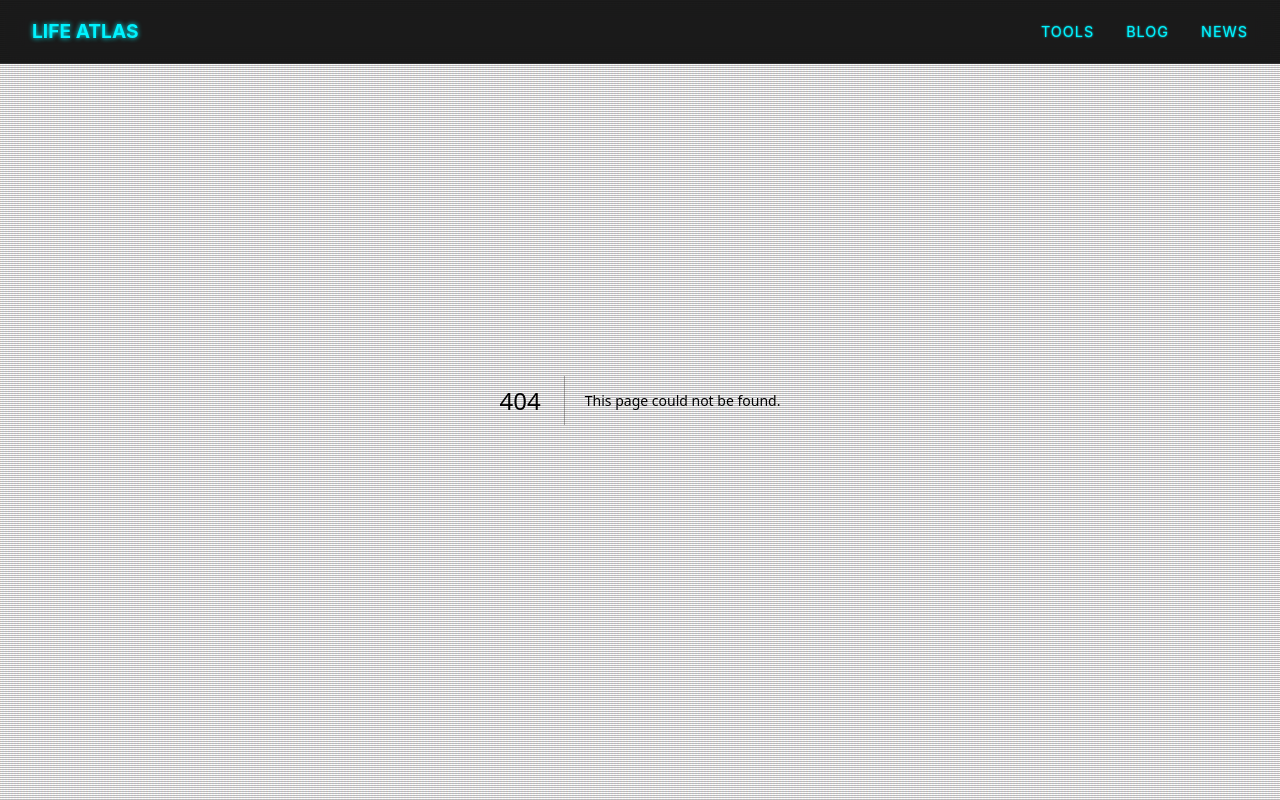
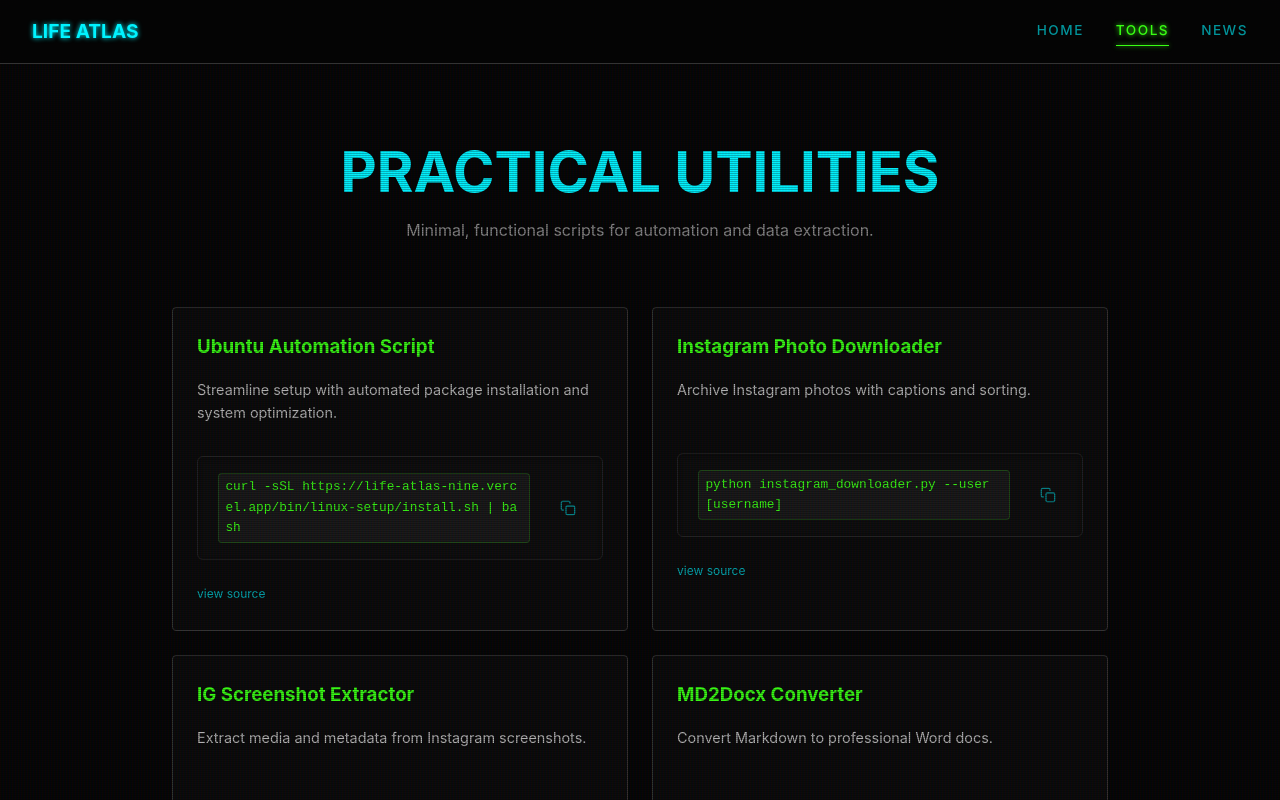
Before and after one commit to kukicivan/life-atlas, a Next.js app: page /tools in a window 1280 px wide. Before the commit this address had no page. Shown: the top 800 px of the page. Built offline with nearby package versions, Linux system fonts and the light colour scheme.

Commit message:
UI: Final premium refinements - Home page restoration, dedicated /tools page, and beautiful nav hover

```diff
--- a/app/components/CopyButton.tsx
+++ b/app/components/CopyButton.tsx
@@ -16,6 +16,7 @@ export default function CopyButton({ text }: { text: string }) {
   };
 
   return (
+    <div style={{ position: 'relative' }}>
       <button
         onClick={handleCopy}
         className={`copy-icon-button ${copied ? 'copied' : ''}`}
@@ -27,5 +28,11 @@ export default function CopyButton({ text }: { text: string }) {
           <svg xmlns="http://www.w3.org/2000/svg" width="16" height="16" viewBox="0 0 24 24" fill="none" stroke="currentColor" strokeWidth="2" strokeLinecap="round" strokeLinejoin="round"><rect x="9" y="9" width="13" height="13" rx="2" ry="2"></rect><path d="M5 15H4a2 2 0 0 1-2-2V4a2 2 0 0 1 2-2h9a2 2 0 0 1 2 2v1"></path></svg>
         )}
       </button>
+      {copied && (
+        <div className="copy-tooltip">
+          COPIED
+        </div>
+      )}
+    </div>
   );
 }
--- a/app/components/NavBar.tsx
+++ b/app/components/NavBar.tsx
@@ -19,16 +19,16 @@ export default function NavBar() {
       </Link>
       <div className="nav-links">
         <Link
-          href="/#tools"
-          className={isActive('/#tools') ? 'active-link' : ''}
+          href="/"
+          className={isActive('/') ? 'active-link' : ''}
+        >
+          HOME
+        </Link>
+        <Link
+          href="/tools"
+          className={isActive('/tools') ? 'active-link' : ''}
         >
           TOOLS
-        </Link>
-        <Link
-          href="/blog"
-          className={isActive('/blog') ? 'active-link' : ''}
-        >
-          BLOG
         </Link>
         <Link
           href="/news"
--- /dev/null
+++ b/app/components/UtilityCard.tsx
@@ -0,0 +1,35 @@
+'use client';
+
+import CopyButton from './CopyButton';
+
+interface UtilityCardProps {
+  title: string;
+  description: string;
+  command: string;
+  sourceUrl: string;
+}
+
+export default function UtilityCard({ title, description, command, sourceUrl }: UtilityCardProps) {
+  return (
+    <div className="glow-card tool-card">
+      <h3 className="glow-text-green" style={{ textShadow: 'none' }}>{title}</h3>
+      <p style={{ margin: '1rem 0', fontSize: '0.9rem', opacity: 0.8, minHeight: '3em' }}>{description}</p>
+
+      <div className="code-command">
+        <code style={{ wordBreak: 'break-all', fontSize: '0.8rem' }}>{command}</code>
+        <CopyButton text={command} />
+      </div>
+
+      <div style={{ marginTop: '0.75rem' }}>
+        <a
+          href={sourceUrl}
+          target="_blank"
+          rel="noopener noreferrer"
+          className="source-link"
+        >
+          view source
+        </a>
+      </div>
+    </div>
+  );
+}
--- a/app/globals.css
+++ b/app/globals.css
@@ -43,7 +43,8 @@ code {
 
 .code-command {
   display: flex;
-  justify-content: space-between;
+  justify-content: flex-start;
+  gap: 1.5rem;
   align-items: center;
   background: #0d0d0d;
   padding: 1rem 1.25rem;
@@ -86,6 +87,7 @@ code {
   opacity: 0.7;
   text-decoration: none;
   display: inline-block;
+  width: fit-content;
   margin-top: 0.25rem;
   border-bottom: 1px solid transparent;
   transition: all 0.2s;
@@ -139,10 +141,37 @@ code {
 
 .tool-card {
   cursor: default;
+  position: relative;
+  transition: border-color 0.2s, background 0.2s;
 }
 
 .tool-card:hover {
-  border-color: #444;
+  border-color: #555;
+  background: rgba(255, 255, 255, 0.02);
+}
+
+.copy-tooltip {
+  position: absolute;
+  top: -28px;
+  right: 0;
+  background: var(--neon-green);
+  color: #000;
+  padding: 2px 6px;
+  border-radius: 2px;
+  font-size: 0.6rem;
+  font-weight: 800;
+  letter-spacing: 0.5px;
+  animation: fadeInOut 2.2s ease-in-out forwards;
+  z-index: 210; /* Above scanline effect (200) */
+  white-space: nowrap;
+  pointer-events: none;
+}
+
+@keyframes fadeInOut {
+  0% { opacity: 0; transform: translateY(5px); }
+  15% { opacity: 1; transform: translateY(0); }
+  85% { opacity: 1; transform: translateY(0); }
+  100% { opacity: 0; transform: translateY(-5px); }
 }
 
 .card-link {
@@ -209,23 +238,48 @@ nav {
 }
 
 .nav-links a {
-  font-size: 0.9rem;
-  letter-spacing: 1px;
+  font-size: 0.85rem;
+  font-weight: 500;
+  letter-spacing: 1.5px;
   color: var(--neon-cyan);
-  text-shadow: 0 0 2px var(--neon-cyan);
-  transition: all 0.3s ease;
+  opacity: 0.6;
+  transition: all 0.4s cubic-bezier(0.4, 0, 0.2, 1);
+  position: relative;
+  text-transform: uppercase;
 }
 
 .nav-links a:hover {
-  color: var(--neon-cyan);
+  color: #fff;
   opacity: 1;
+  text-shadow: 0 0 8px rgba(0, 243, 255, 0.5);
+}
+
+.nav-links a::after {
+  content: '';
+  position: absolute;
+  width: 0;
+  height: 1px;
+  bottom: -4px;
+  left: 0;
+  background-color: var(--neon-cyan);
+  transition: width 0.3s ease;
+  box-shadow: 0 0 5px var(--neon-cyan);
+}
+
+.nav-links a:hover::after {
+  width: 100%;
 }
 
 .nav-links a.active-link {
   color: var(--neon-green);
-  text-shadow: var(--glow-green-subtle);
-  border-bottom: 2px solid var(--neon-green);
-  padding-bottom: 4px;
+  opacity: 1;
+  text-shadow: 0 0 5px var(--neon-green);
+}
+
+.nav-links a.active-link::after {
+  width: 100%;
+  background-color: var(--neon-green);
+  box-shadow: 0 0 5px var(--neon-green);
 }
 
 main {
--- a/app/layout.tsx
+++ b/app/layout.tsx
@@ -8,7 +8,7 @@ import NavBar from "./components/NavBar";
 export const metadata: Metadata = {
   title: "Life Atlas | Ivan Kukić",
   description: "Personal website, utilities, blog, and news by Ivan Kukić. Retro aesthetic, functional tools, and latest AI insights.",
-  keywords: "Ivan Kukuć, Life Atlas, Personal Agent, AI, Utilities, Ubuntu automation, Instagram downloader",
+  keywords: "Ivan Kukić, Life Atlas, Personal Agent, AI, Utilities, Ubuntu automation, Instagram downloader",
 };
 
 export default function RootLayout({
--- /dev/null
+++ b/app/tools/page.tsx
@@ -0,0 +1,53 @@
+'use client';
+
+import UtilityCard from '../components/UtilityCard';
+
+export default function ToolsPage() {
+  const tools = [
+    {
+      title: "Ubuntu Automation Script",
+      description: "Streamline setup with automated package installation and system optimization.",
+      command: "curl -sSL https://life-atlas-nine.vercel.app/bin/linux-setup/install.sh | bash",
+      sourceUrl: "https://github.com/kukicivan/life-atlas/tree/main/public/bin/linux-setup"
+    },
+    {
+      title: "Instagram Photo Downloader",
+      description: "Archive Instagram photos with captions and sorting.",
+      command: "python instagram_downloader.py --user [username]",
+      sourceUrl: "https://github.com/kukicivan/life-atlas/tree/main/public/bin/ig-downloader"
+    },
+    {
+      title: "IG Screenshot Extractor",
+      description: "Extract media and metadata from Instagram screenshots.",
+      command: "python ig_extract.py --input ./screenshots",
+      sourceUrl: "https://github.com/kukicivan/life-atlas/tree/main/public/bin/ig-extractor"
+    },
+    {
+      title: "MD2Docx Converter",
+      description: "Convert Markdown to professional Word docs.",
+      command: "node md2docx.js input.md output.docx a5",
+      sourceUrl: "https://github.com/kukicivan/life-atlas/tree/main/public/bin/md-to-docx"
+    }
+  ];
+
+  return (
+    <main style={{ padding: '8rem 2rem 4rem', maxWidth: '1000px', margin: '0 auto' }}>
+      <header style={{ marginBottom: '4rem', textAlign: 'center' }}>
+        <h1 className="glow-text" style={{ fontSize: '3.5rem', textShadow: 'none' }}>PRACTICAL UTILITIES</h1>
+        <p style={{ opacity: 0.6 }}>Minimal, functional scripts for automation and data extraction.</p>
+      </header>
+
+      <div className="grid grid-cols-2">
+        {tools.map((tool, index) => (
+          <UtilityCard
+            key={index}
+            title={tool.title}
+            description={tool.description}
+            command={tool.command}
+            sourceUrl={tool.sourceUrl}
+          />
+        ))}
+      </div>
+    </main>
+  );
+}
```
Also changed, not shown: app/page.tsx (+42 -63 lines). Lines whose indentation alone changed are shown as unchanged.
